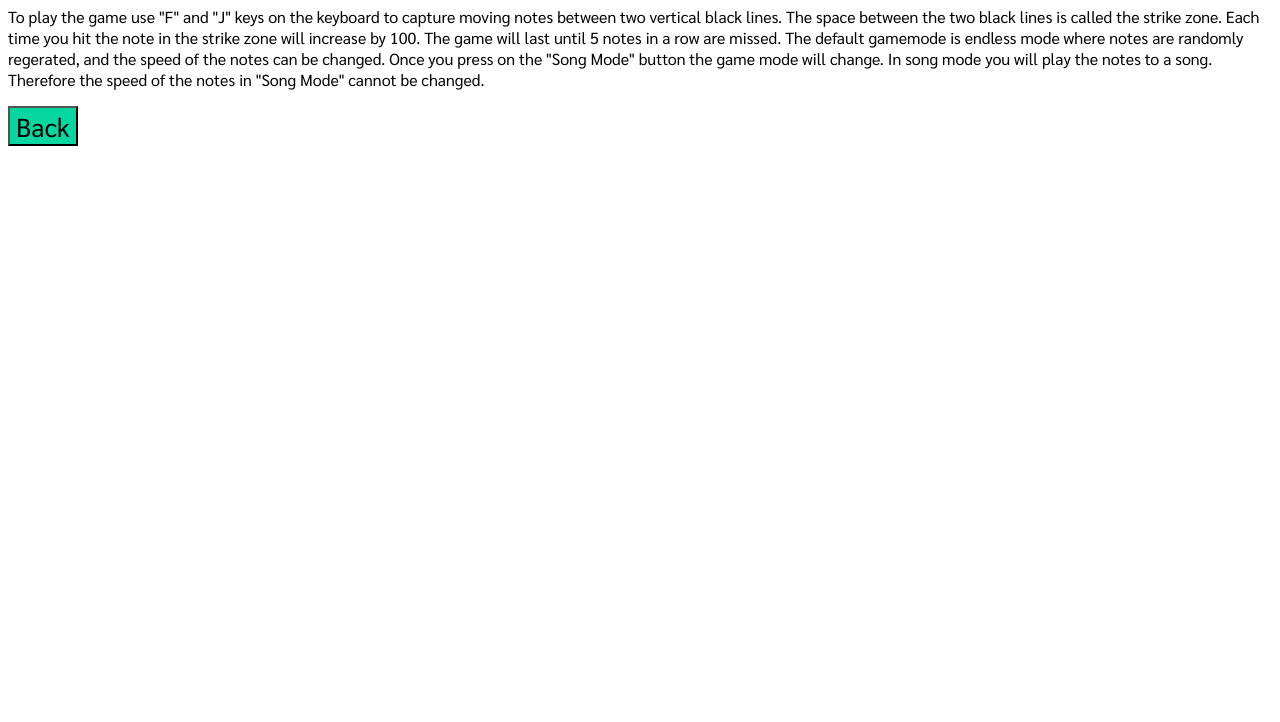
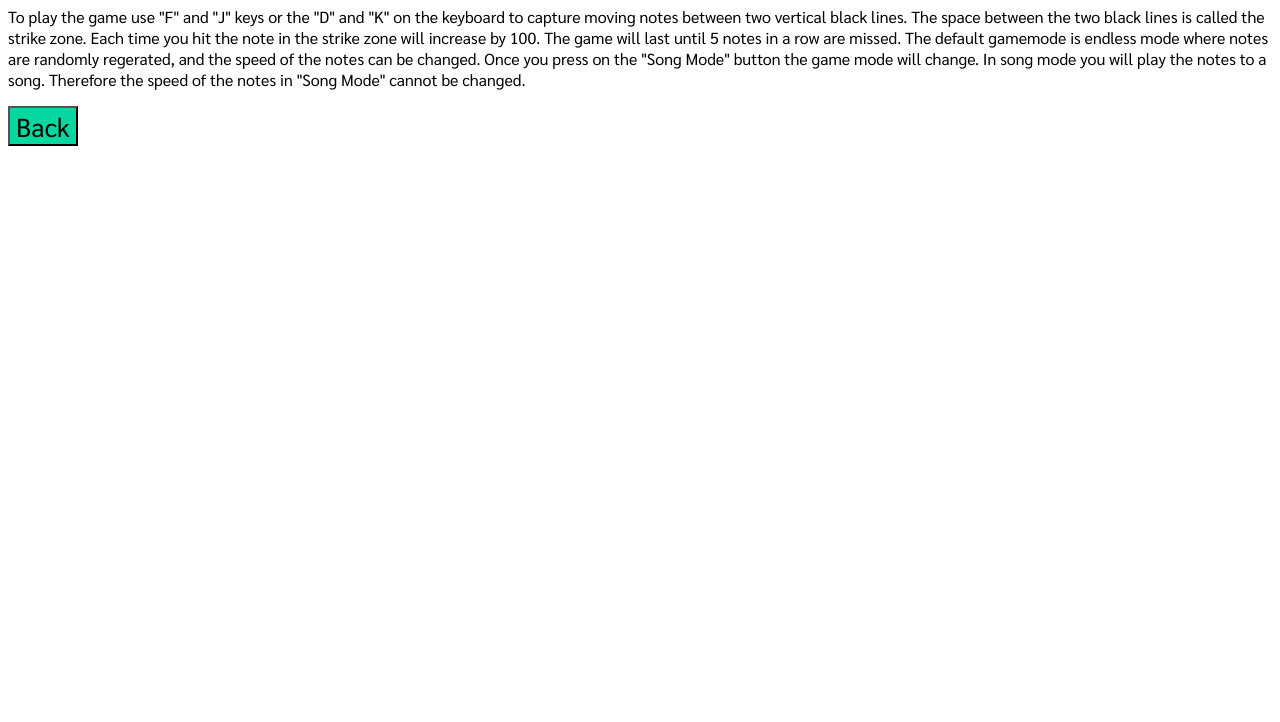
Before and after one commit to jasonzhang2/Hackathon, a plain HTML site: page help.html in a window 1280 px wide. Shown: the part 78-800 px from the top of the page. Drawn offline with Linux system fonts and the light colour scheme; a script that the page names is missing.

Commit message:
Update help.html

```diff
--- a/help.html
+++ b/help.html
@@ -18,7 +18,7 @@
     </h1>
     <!-- Instructions on how to play Tap The Tune -->
     <p style="font-family: 'Sarabun';">
-      To play the game use "F" and "J" keys on the keyboard to capture moving notes
+      To play the game use "F" and "J" keys or the "D" and "K" on the keyboard to capture moving notes
       between two vertical black lines. The space between the two black lines is called the strike zone.
       Each time you hit the note in the strike zone will increase by 100. The game will last until 5 notes in a row are missed.
       The default gamemode is endless mode where notes are randomly regerated, and the speed of the notes can be changed.
```
